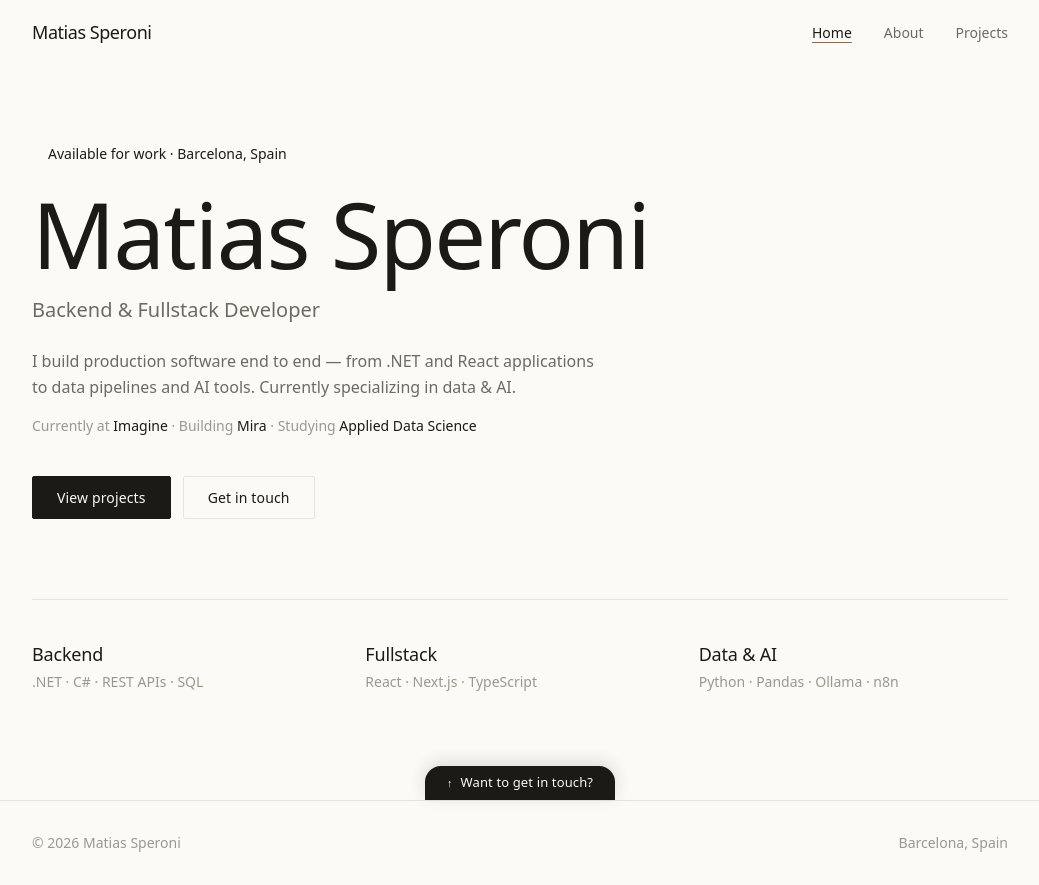
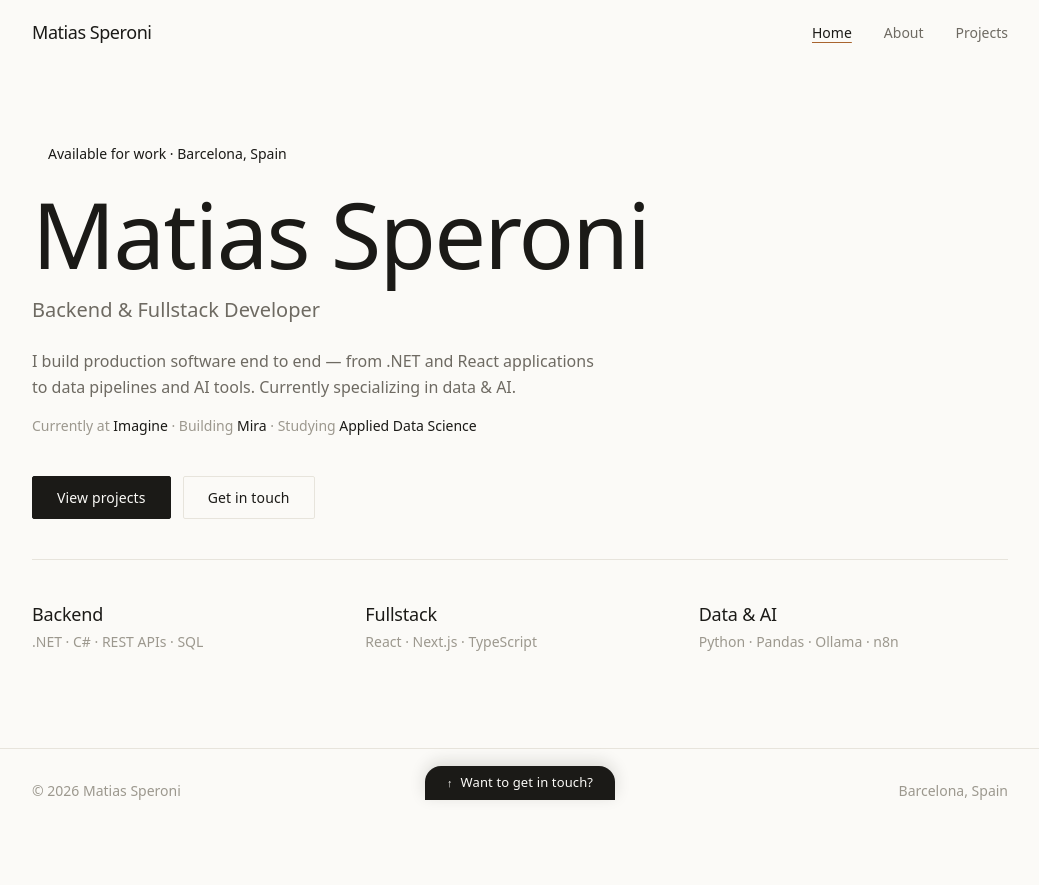
Before and after one commit to ElSenpaiSAMA/NextJS-Portfolio, a Next.js app: page / in a window 1280 px wide. Shown: the whole page, without its empty margins (120-1159 px from the left). After the commit the page ends 833 px from the top, so only its background shows below. Built offline with nearby package versions, Linux system fonts and the light colour scheme.

Commit message:
Fix home page scroll: sticky-footer flex layout, tighten hero bottom spacing

```diff
--- a/app/components/Hero.tsx
+++ b/app/components/Hero.tsx
@@ -70,7 +70,7 @@ export default function Hero() {
       </p>
 
       {/* CTA buttons */}
-      <div className="motion-safe stagger-5 flex flex-wrap gap-3 mb-20">
+      <div className="motion-safe stagger-5 flex flex-wrap gap-3 mb-10">
         <Link href="/proyectos" className="btn-primary">View projects</Link>
         <button onClick={openContact} className="btn-ghost">Get in touch</button>
       </div>
--- a/app/layout.tsx
+++ b/app/layout.tsx
@@ -40,10 +40,10 @@ export default function RootLayout({
 }>) {
   return (
     <html lang="en">
-      <body className={`${fraunces.variable} ${hankenGrotesk.variable} ${dancingScript.variable} antialiased`}>
+      <body className={`${fraunces.variable} ${hankenGrotesk.variable} ${dancingScript.variable} antialiased flex flex-col min-h-screen`}>
         <LoadingScreen />
         <Header />
-        <main className="min-h-screen">{children}</main>
+        <main className="flex-1">{children}</main>
         <Footer />
         <ContactDrawer />
       </body>
```
